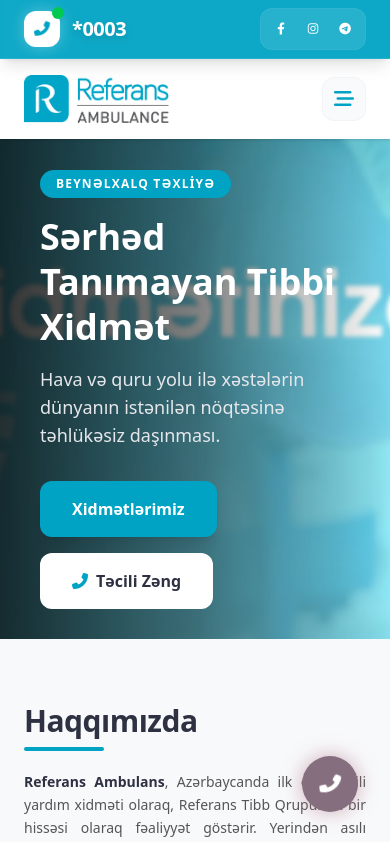
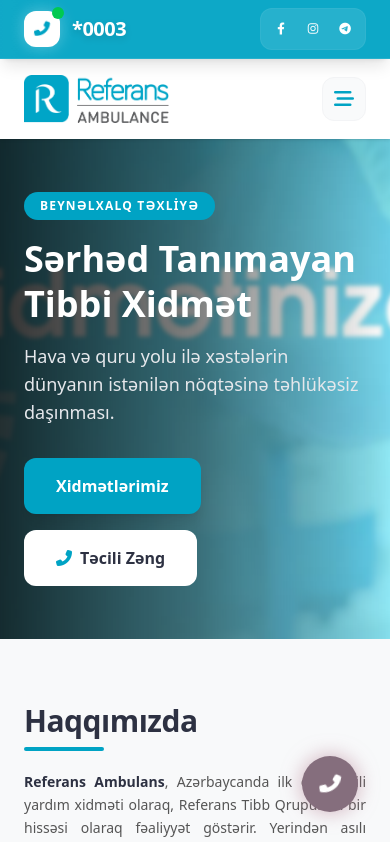
Before and after one commit to dilgusha/hospital-app, a Vue app: page / in a window 390 px wide. Shown: the top 842 px of the page. Built offline with nearby package versions, Linux system fonts and the light colour scheme; a web font is replaced by a local one.

Commit message:
responsive

```diff
--- a/src/components/home/HomeSlider.vue
+++ b/src/components/home/HomeSlider.vue
@@ -54,7 +54,7 @@ const getImageUrl = (name) => {
             class="relative z-10 mx-auto w-full max-w-[1440px] px-6 md:px-12 lg:px-16 xl:px-20 h-full flex items-center"
           >
             <div
-              class="container mx-auto px-4 h-full flex items-center relative z-10"
+              class="container mx-auto h-full flex items-center relative z-10"
             >
               <div class="max-w-3xl space-y-4 md:space-y-6">
                 <span
```
